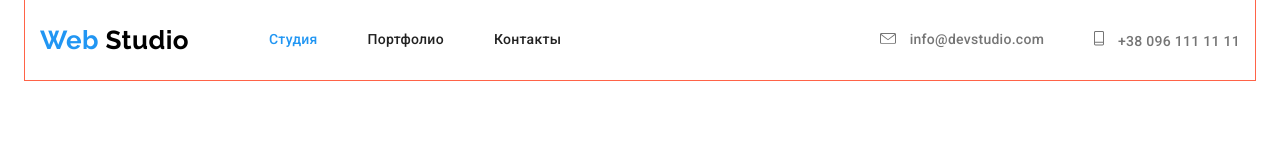
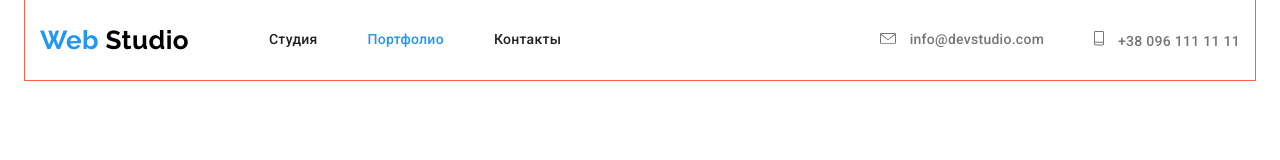
Before and after one commit to AlinaTyogi/goit-markup-hw-03, a plain HTML site: page portfolio.html in a window 1280 px wide. Shown: the top 160 px of the page. Drawn offline with nearby package versions, Linux system fonts and the light colour scheme.

Commit message:
Update portfolio.html

```diff
--- a/portfolio.html
+++ b/portfolio.html
@@ -23,8 +23,8 @@
               <span>Web</span> Studio
           </a>
           <ul class="menu-list">
-            <li class="item"><a class="menu-link current" href="./index.html">Студия</a></li>
-            <li class="item"><a class="menu-link" href="./portfolio.html">Портфолио</a></li>
+            <li class="item"><a class="menu-link" href="./index.html">Студия</a></li>
+            <li class="item"><a class="menu-link current" href="./portfolio.html">Портфолио</a></li>
             <li class="item"><a class="menu-link" href="#" target="_blank">Контакты</a></li>
           </ul>
         </nav>
```
